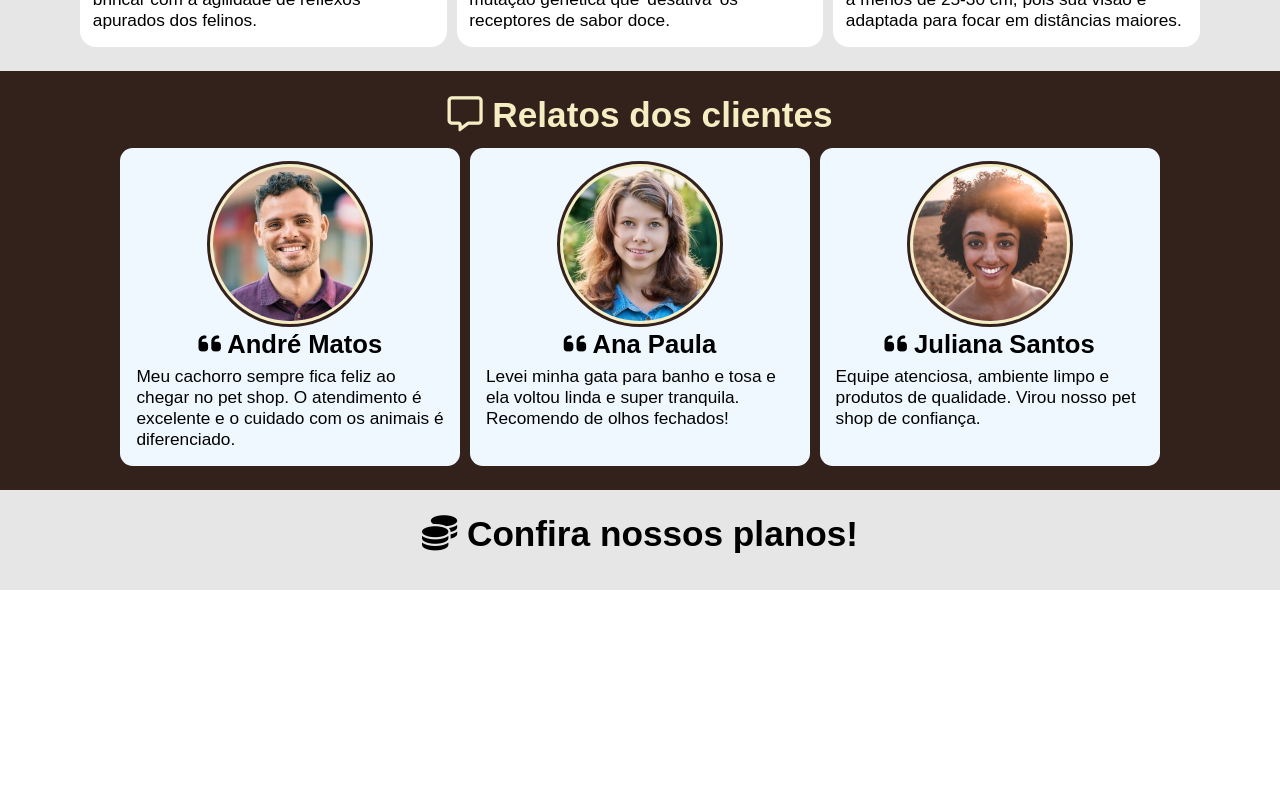
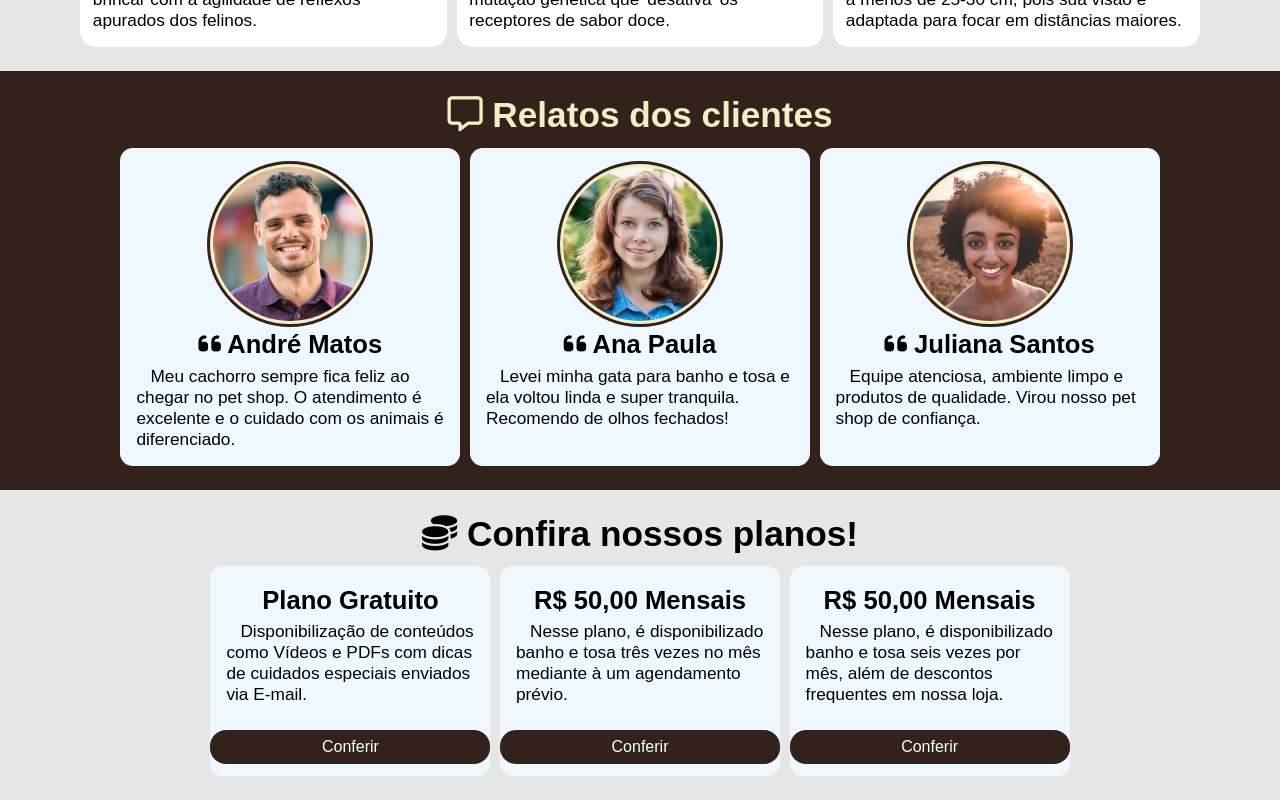
Before and after one commit to Pedro-Rocha-Araujo/petshop-nextjs, a Next.js app: page / in a window 1280 px wide. Shown: the part 670-1470 px from the top of the page. Before the commit the page ends 1260 px from the top, so only its background shows below. Built offline with nearby package versions, Linux system fonts and the light colour scheme.

Commit message:
Componente de planos finalizado

```diff
--- a/src/app/globals.css
+++ b/src/app/globals.css
@@ -4,3 +4,7 @@
   box-sizing: border-box;
   font-family: Arial, Helvetica, sans-serif;
 }
+
+button {
+  cursor: pointer;
+}
--- a/src/components/curiosidades/curiosidades.css
+++ b/src/components/curiosidades/curiosidades.css
@@ -28,7 +28,7 @@ div.curiosidade {
 
 div.curiosidade h3 {
   text-align: center;
-  font-size: clamp(1rem, 4vw, 1.6rem);
+  font-size: clamp(1rem, 5vw, 1.6rem);
   margin-bottom: 0.2rem;
 }
 
--- /dev/null
+++ b/src/components/footer/page.tsx
@@ -0,0 +1 @@
+import "./footer.css"
--- a/src/components/planos/page.tsx
+++ b/src/components/planos/page.tsx
@@ -4,6 +4,28 @@ export default function Planos() {
   return (
     <section className="planos">
       <h2><i className="fa-solid fa-coins"></i> Confira nossos planos!</h2>
+      <div className="planos">
+
+        <div className="plano">
+          <h3>Plano Gratuito</h3>
+          <p>Disponibilização de conteúdos como Vídeos e PDFs com dicas de cuidados especiais enviados via E-mail.</p>
+          <button>Conferir</button>
+        </div>
+
+
+        <div className="plano">
+          <h3>R$ 50,00 Mensais</h3>
+          <p>Nesse plano, é disponibilizado banho e tosa três vezes no mês mediante à um agendamento prévio.</p>
+          <button>Conferir</button>
+        </div>
+
+        <div className="plano">
+          <h3>R$ 50,00 Mensais</h3>
+          <p>Nesse plano, é disponibilizado banho e tosa seis vezes por mês, além de descontos frequentes em nossa loja.</p>
+          <button>Conferir</button>
+        </div>
+
+      </div>
     </section>
   )
 }
--- a/src/components/planos/planos.css
+++ b/src/components/planos/planos.css
@@ -8,3 +8,57 @@ section.planos h2 {
   font-size: clamp(1rem, 6vw, 2.2rem);
   margin-bottom: 0.8rem;
 }
+
+div.planos {
+  width: 98%;
+  max-width: 1120px;
+  margin: auto;
+  display: flex;
+  justify-content: center;
+  gap: 0.6rem;
+}
+
+div.plano {
+  width: 100%;
+  max-width: 280px;
+  background-color: aliceblue;
+  display: flex;
+  flex-direction: column;
+  align-items: center;
+  gap: 0.2rem;
+  padding: 1rem;
+  border-radius: 0.8rem;
+  aspect-ratio: 4/3;
+  position: relative;
+}
+
+div.plano h3 {
+  text-align: center;
+  font-size: clamp(1rem, 6vw, 1.6rem);
+  margin: 0.2rem 0;
+}
+
+div.plano p {
+  font-size: clamp(1rem, 3vw, 1.08rem);
+  text-indent: 14px;
+  margin-bottom: 2.4rem;
+}
+
+div.plano button {
+  width: 100%;
+  padding: 0.5rem 0;
+  background-color: #33211c;
+  color: #fff;
+  font-size: 1rem;
+  border: none;
+  border-radius: 1rem;
+  position: absolute;
+  bottom: 0.8rem;
+}
+
+@media screen and (max-width: 720px) {
+  div.planos {
+    flex-direction: column;
+    align-items: center;
+  }
+}
--- a/src/components/relatos/relatos.css
+++ b/src/components/relatos/relatos.css
@@ -44,12 +44,13 @@ div.relato {
 
 div.relato h3 {
   text-align: center;
-  font-size: clamp(1rem, 4vw, 1.6rem);
+  font-size: clamp(1rem, 6vw, 1.6rem);
   margin: 0.2rem 0;
 }
 
 div.relato p {
   font-size: clamp(1rem, 3vw, 1.08rem);
+  text-indent: 14px;
 }
 
 @media screen and (max-width: 720px) {
```
Also changed, not shown: src/components/footer/footer.css (added).
